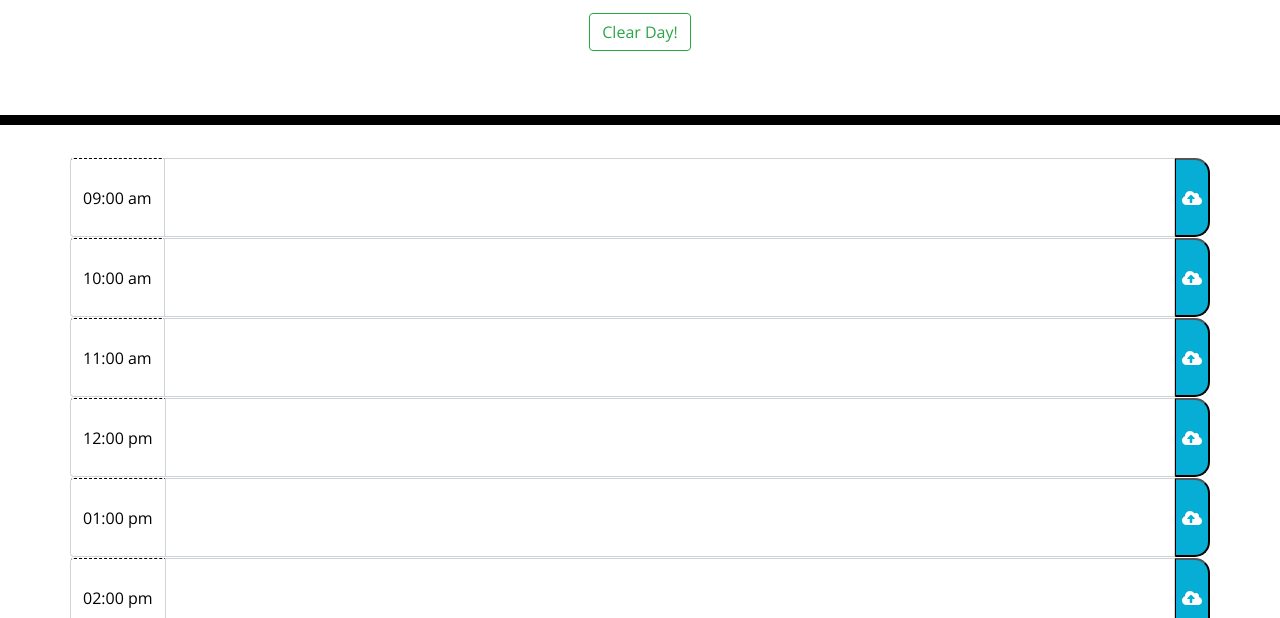
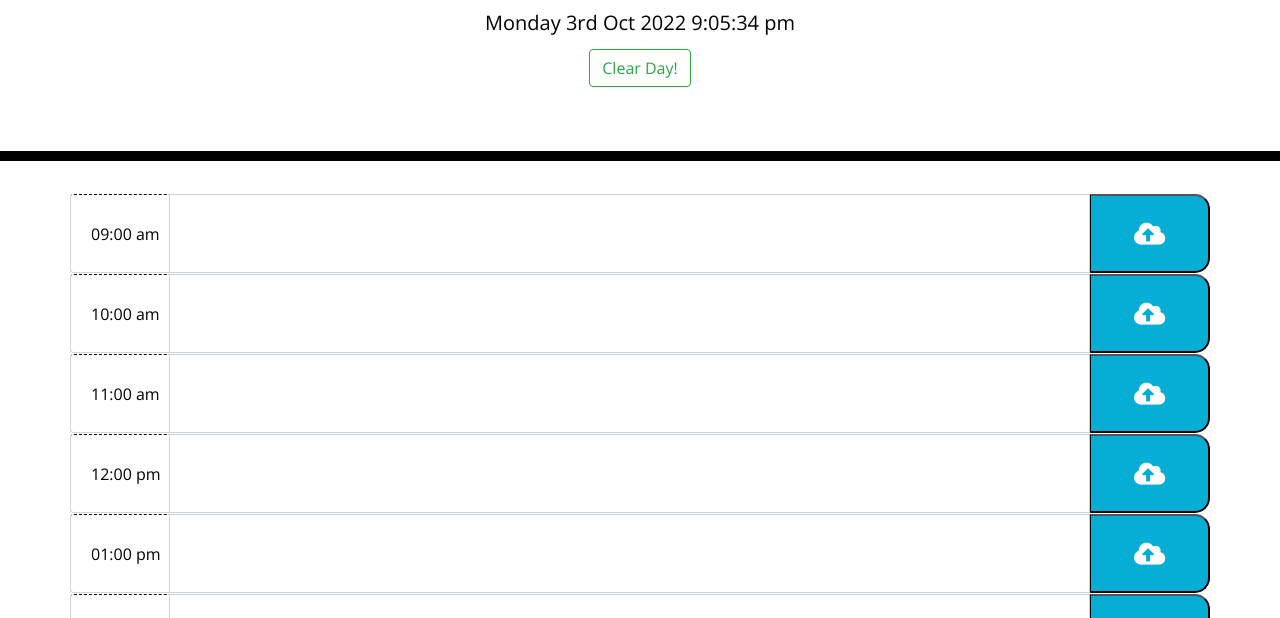
Before and after one commit to TylerKandarian/work-day-scheduler, a plain HTML site: page Develop/index.html in a window 1280 px wide. Shown: the part 181-799 px from the top of the page. Drawn offline with nearby package versions, Linux system fonts and the light colour scheme.

Commit message:
added some css and starter js

```diff
--- a/Develop/script.js
+++ b/Develop/script.js
@@ -0,0 +1,40 @@
+var currentDate = moment().format('dddd') + " " + moment().format("Do MMM YYYY");
+var currentHour = moment().format('h:mm:ss a');
+var nineAm = $("#text9am");
+var span9am = $("#9am");
+var tenAm = $("#text10am");
+var hour = moment().format('h a');
+var hourSched = $(span9am).text();
+
+// var userInput = ""
+
+$("#currentDay").text(currentDate + " " + currentHour);
+
+function initPage() {
+  var init = JSON.parse(localStorage.getItem("9 am"));
+  nineAm.text(init);
+  console.log(hour);
+
+  if (hour > hourSched) {
+    console.log("yeah");
+    nineAm.addClass("past");
+  } else {
+    console.log("nooo");
+  }
+
+
+}
+
+$(document).ready(function(){
+  initPage()
+
+    $("#button9am").on("click", function() {
+        var input = $.trim(nineAm.val());
+        console.log("9 am " + input);
+        localStorage.setItem("9 am", JSON.stringify(input));
+        localInput = JSON.parse(localStorage.getItem("9 am"));
+        console.log(localInput);
+
+      });
+
+});
--- a/Develop/style.css
+++ b/Develop/style.css
@@ -11,6 +11,7 @@ textarea {
   color: #000000;
   border-left: 1px solid black;
   padding: 10px;
+  width: 920px;
 }
 
 .jumbotron {
@@ -40,6 +41,9 @@ textarea {
   background-color: #ffffff;
   color: #000000;
   border-top: 1px dashed #000000;
+  width: 100px;
+  text-align: center;
+  padding: 20px;
 }
 
 .past {
@@ -63,9 +67,11 @@ textarea {
   border-bottom-right-radius: 15px;
   background-color: #06aed5;
   color: white;
+  width: 120px;
+  font-size: 25px;
 }
 
 .saveBtn i:hover {
-  font-size: 20px;
+  font-size: 30px;
   transition: all 0.3s ease-in-out;
 }
```
